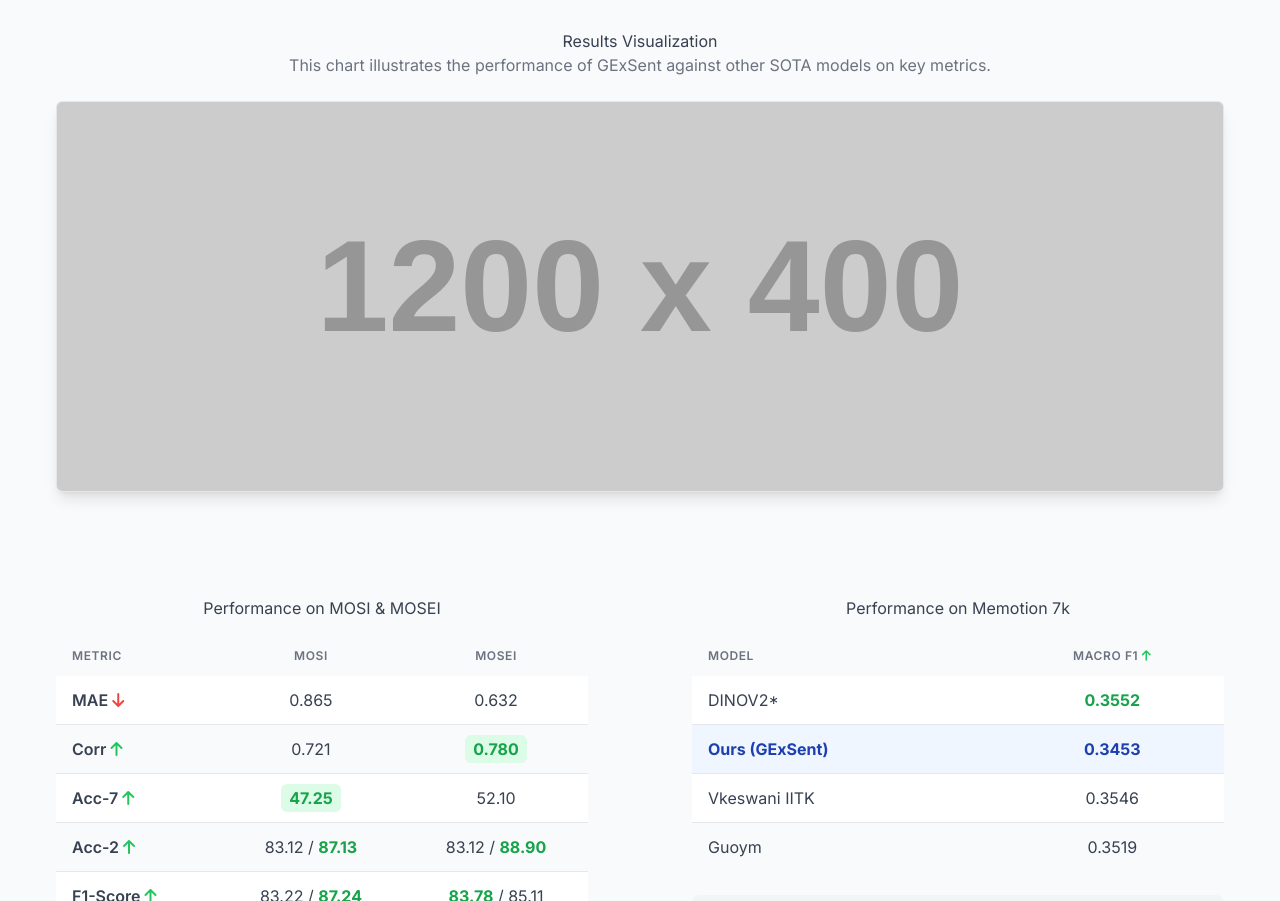
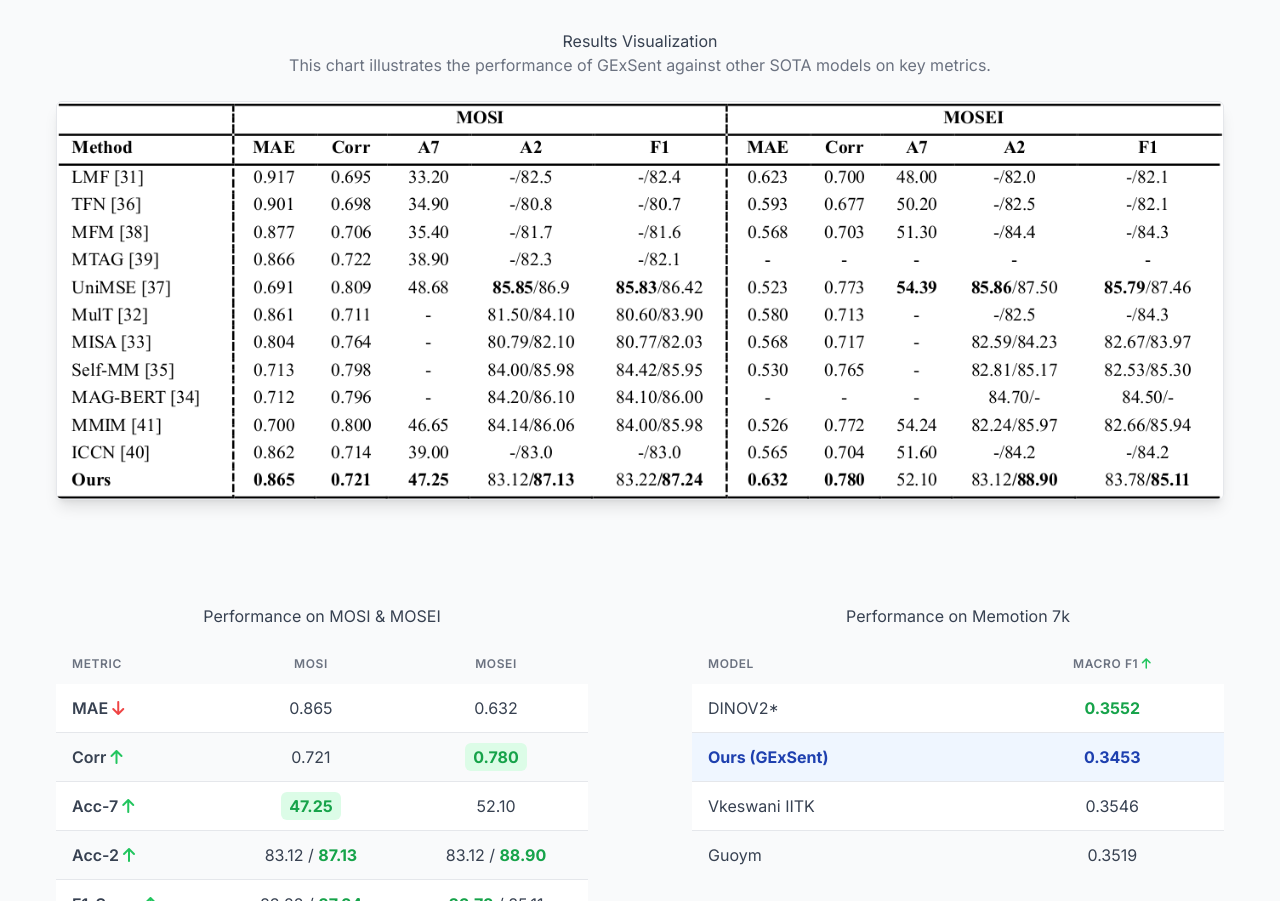
Before and after one commit to Subhanshusethi/GExSent.github.io, a plain HTML site: page index.html in a window 1280 px wide. Shown: the part 3375-4276 px from the top of the page. Drawn offline with nearby package versions, Linux system fonts and the light colour scheme; placeholder pictures from the web are drawn by us.

Commit message:
Update index.html

```diff
--- a/index.html
+++ b/index.html
@@ -169,7 +169,7 @@
                 <h3 class="text-center">Results Visualization</h3>
                 <p class="text-center text-gray-500 mb-6">This chart illustrates the performance of GExSent against other SOTA models on key metrics.</p>
                 <!-- HOW TO PUT YOUR IMAGE: Replace the src="..." with a path to your chart/graph image. -->
-                <img src="res.png" alt="Performance Chart" class="w-full rounded-md shadow-lg border" onerror="this.onerror=null;this.src='https://placehold.co/1200x400/e0f2fe/1e40af?text=Performance+Chart';">
+                <img src="images/res.png" alt="Performance Chart" class="w-full rounded-md shadow-lg border" onerror="this.onerror=null;this.src='https://placehold.co/1200x400/e0f2fe/1e40af?text=Performance+Chart';">
             </div>
 
             <div class="grid lg:grid-cols-2 gap-10 items-start">
```
